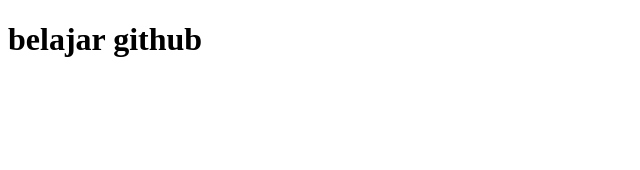
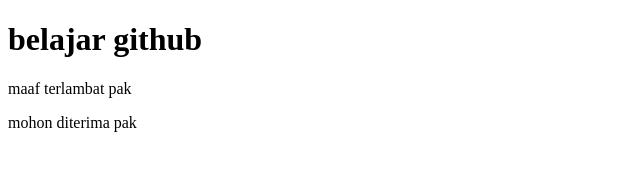
Before and after one commit to LeonYP99/praktek-06-github1, a plain HTML site: page index.html in a window 1280 px wide. Shown: the whole page, without its empty margins (0-640 px from the left). Drawn offline with Linux system fonts and the light colour scheme.

Commit message:
nambah file html

```diff
--- a/index.html
+++ b/index.html
@@ -7,6 +7,8 @@
 </head>
 <body>
     <h1>belajar github</h1>
+    <p>maaf terlambat pak</p>
+    <p>mohon diterima pak</p>
 
 </body>
 </html>
```
